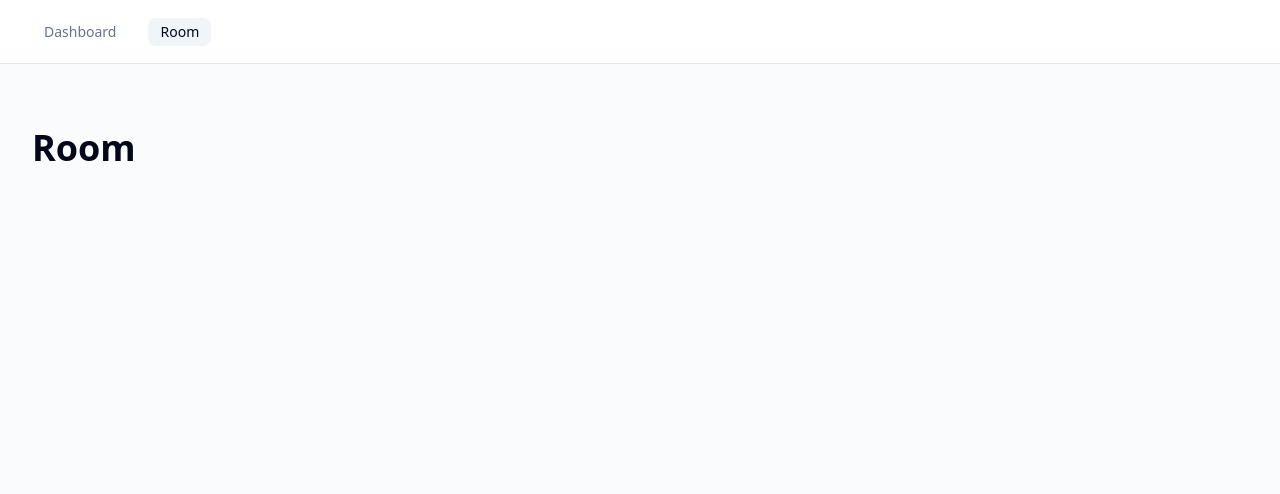
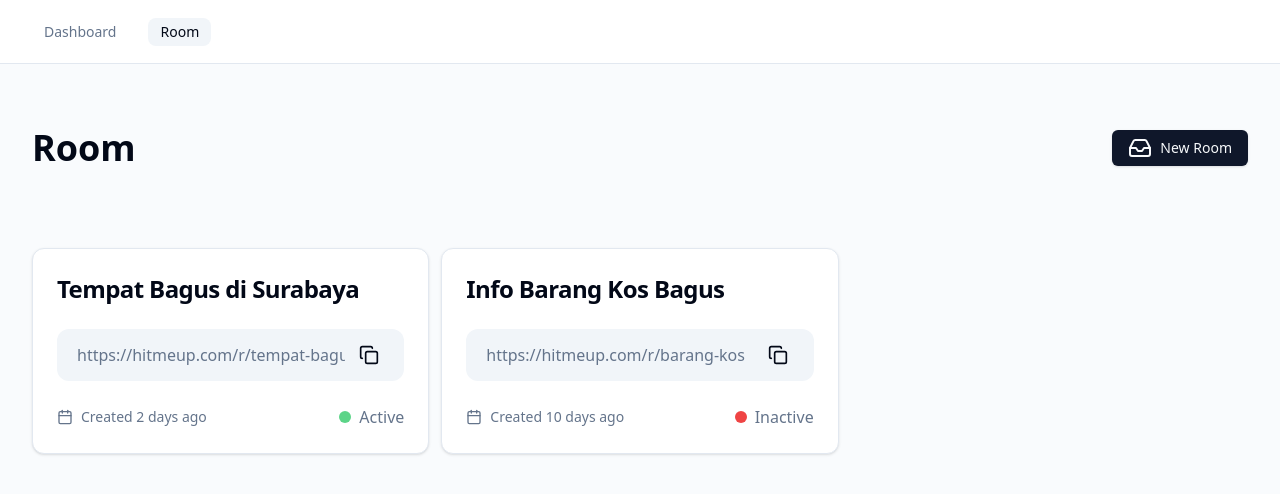
Before and after one commit to ardhptr21/hitmeup, a Next.js app: page /panel/room in a window 1280 px wide. Shown: the top 494 px of the page. Built offline with nearby package versions, Linux system fonts and the light colour scheme.

Commit message:
feat: create the template list of rooms

```diff
--- a/src/app/globals.css
+++ b/src/app/globals.css
@@ -74,3 +74,14 @@
     @apply bg-background text-foreground;
   }
 }
+
+@layer utilities {
+  .no-scrollbar::-webkit-scrollbar {
+    display: none;
+  }
+
+  .no-scrollbar {
+    -ms-overflow-style: none;
+    scrollbar-width: none;
+  }
+}
--- a/src/app/panel/room/page.tsx
+++ b/src/app/panel/room/page.tsx
@@ -1,9 +1,34 @@
 import PanelTitle from "@/components/atoms/typography/PanelTitle";
+import CardRoom from "@/components/molecules/card/CardRoom";
+import { Button } from "@/components/ui/button";
+
+import { Inbox } from "lucide-react";
 
 export default function Room() {
   return (
-    <section className="container">
-      <PanelTitle>Room</PanelTitle>
-    </section>
+    <>
+      <section className="container">
+        <div className="flex justify-between items-center">
+          <PanelTitle>Room</PanelTitle>
+          <Button className="gap-2">
+            <Inbox /> New Room
+          </Button>
+        </div>
+      </section>
+      <section className="grid grid-cols-1 md:grid-cols-2 lg:grid-cols-3 gap-3 container my-20">
+        <CardRoom
+          title="Tempat Bagus di Surabaya"
+          slug="tempat-bagus-surabaya"
+          isActive={true}
+          createdAt="2 days ago"
+        />
+        <CardRoom
+          title="Info Barang Kos Bagus"
+          slug="barang-kos"
+          isActive={false}
+          createdAt="10 days ago"
+        />
+      </section>
+    </>
   );
 }
--- /dev/null
+++ b/src/components/molecules/card/CardRoom.tsx
@@ -0,0 +1,76 @@
+"use client";
+
+import { Button } from "@/components/ui/button";
+import {
+  Card,
+  CardContent,
+  CardFooter,
+  CardHeader,
+  CardTitle,
+} from "@/components/ui/card";
+import { cn } from "@/lib/utils";
+import { Calendar, CircleCheckBig, Copy } from "lucide-react";
+import { useState } from "react";
+
+type CardRoomProps = {
+  title: string;
+  slug: string;
+  createdAt: string;
+  isActive: boolean;
+};
+
+export default function CardRoom({
+  title,
+  slug,
+  createdAt,
+  isActive,
+}: CardRoomProps) {
+  const [copied, setCopied] = useState(false);
+
+  const copyToClipboard = () => {
+    navigator.clipboard.writeText(`https://hitmeup.com/r/${slug}`);
+    setCopied(true);
+    setTimeout(() => setCopied(false), 2000);
+  };
+
+  return (
+    <Card className="hover:cursor-pointer">
+      <CardHeader>
+        <CardTitle className="text-2xl font-bold">{title}</CardTitle>
+      </CardHeader>
+      <CardContent>
+        <div className="bg-muted py-2 px-5 rounded-xl flex justify-between items-center gap-2">
+          <p className="text-nowrap overflow-hidden w-full overflow-x-scroll text-muted-foreground no-scrollbar">
+            https://hitmeup.com/r/{slug}
+          </p>
+          <Button variant="ghost" size="icon" onClick={copyToClipboard}>
+            {copied ? (
+              <CircleCheckBig className="w-5 h-5 text-green-400" />
+            ) : (
+              <Copy className="w-5 h-5" />
+            )}
+          </Button>
+        </div>
+      </CardContent>
+      <CardFooter>
+        <div className="flex justify-between items-center w-full">
+          <p className="text-muted-foreground flex items-center text-sm">
+            <Calendar className="w-4 h-4" />
+            <span className="ml-2">Created {createdAt}</span>
+          </p>
+          <div className="flex items-center gap-2">
+            <div
+              className={cn(
+                "h-3 w-3 rounded-full",
+                isActive ? "bg-green-500 animate-pulse" : "bg-destructive"
+              )}
+            ></div>
+            <p className="text-muted-foreground">
+              {isActive ? "Active" : "Inactive"}
+            </p>
+          </div>
+        </div>
+      </CardFooter>
+    </Card>
+  );
+}
```
Also changed, not shown: tailwind.config.ts (+8 -8 lines). Lines whose indentation alone changed are shown as unchanged.
